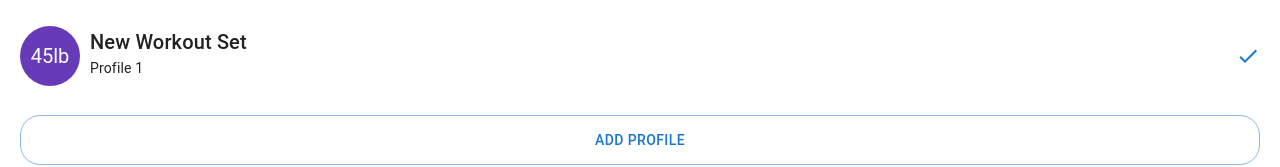
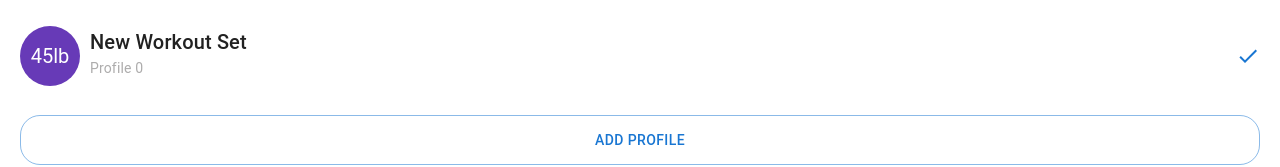
Before and after one commit to philliplam8/barbell-calculator, a React (Create React App) app: page / in a window 1280 px wide. Both pictures are taken after a click on the button 322 px from the left and 90 px from the top of the page. Shown: the part 554-721 px from the top of the page. Built offline with nearby package versions, Linux system fonts and the light colour scheme.

Commit message:
fix: after deleting and refreshing, profile does not match localStorage (BC-46)

```diff
--- a/src/components/WeightProfileDrawer/MenuItem.css
+++ b/src/components/WeightProfileDrawer/MenuItem.css
@@ -22,6 +22,20 @@
 
 .menu--item-text {
     margin: 0px 10px;
+    /* display: flex; */
+    /* align-items: center; */
+}
+
+.menu--item-subtitle {
+    display: flex;
+    /* flex-direction: column; */
+    gap: 20px;
+    color: rgb(173, 172, 172);
+}
+
+.menu--chip {
+    display: flex;
+    justify-content: center;
 }
 
 .menu--item-icons {
--- a/src/components/WeightProfileDrawer/MenuItem.js
+++ b/src/components/WeightProfileDrawer/MenuItem.js
@@ -70,7 +70,7 @@ export default function MenuItem(props) {
         // Remove from context
         let updatedMenu = { ...menus }
         for (let i = 0; i < updatedMenu.menuItems.length; i++) {
-            if (updatedMenu.menuItems[i].key === props.profileNumber) {
+            if (updatedMenu.menuItems[i].key.slice(7) === props.profileNumber) {
                 updatedMenu.menuItems.splice(i, 1);
                 setMenus(updatedMenu);
             }
@@ -117,7 +117,10 @@ export default function MenuItem(props) {
 
                     <div className='menu--item-text'>
                         <Typography variant='h6'>{menuTitle}</Typography>
-                        <Typography variant='body2'>Profile {props.profileNumber}</Typography>
+                        <div className='menu--item-subtitle'>
+                            <Typography variant='body2'>Profile {props.profileNumber}</Typography>
+                            {/* <Typography variant='subtitle2'>Plates: {props.plateWeight}lb • Barbell: {props.barWeight}lb</Typography> */}
+                        </div>
                     </div>
 
                 </div>
--- a/src/components/WeightProfileDrawer/WeightProfileDrawer.js
+++ b/src/components/WeightProfileDrawer/WeightProfileDrawer.js
@@ -24,7 +24,7 @@ export default function WeightProfileDrawer() {
 
     return (
         <div>
-            <Tooltip title={'Switch Weight Profile (feature in progress!)'} enterTouchDelay={0} onClick={toggleDrawer(DRAWER_DIRECTION, true)}>
+            <Tooltip title={'Switch Weight Profile'} enterTouchDelay={0} onClick={toggleDrawer(DRAWER_DIRECTION, true)}>
                 <IconButton aria-label="menu" size="large">
                     <ExpandMoreIcon fontSize="inherit" />
                 </IconButton>
--- a/src/components/WeightProfileDrawer/WeightProfileMenu.js
+++ b/src/components/WeightProfileDrawer/WeightProfileMenu.js
@@ -13,7 +13,7 @@ import CloseIcon from '@mui/icons-material/Close';
 import Slide from '@mui/material/Slide';
 import './WeightProfileMenu.css';
 
-const TOOL_TIP_TEXT = 'Delete All Profiles'
+const TOOL_TIP_TEXT = 'Delete All Profiles';
 
 export default function WeightProfileMenu(props) {
     const { menusValue } = useContext(MenuContext);
@@ -26,10 +26,8 @@ export default function WeightProfileMenu(props) {
 
     const addMenuItemHandler = () => {
 
-        const localStorageLength = localStorage.length;
-        // const newProfileNumber = localStorageLength + 1;
         const menuLength = menus.menuItems.length;
-        const newProfileNumber = menus.menuItems[menuLength - 1].key + 1;
+        const newProfileNumber = parseInt(menus.menuItems[menuLength - 1].key.toString().slice(7)) + 1;
 
         // Add new default profile to localStorage
         let WEIGHT_PROFILE = { ...INITIAL_WEIGHT_PROFILE };
@@ -39,8 +37,8 @@ export default function WeightProfileMenu(props) {
 
         // Add new default profile to menu state context
         let updatedMenu = { ...menus };
-        updatedMenu.menuItems[localStorageLength] = {
-            key: newProfileNumber,
+        updatedMenu.menuItems[menuLength] = {
+            key: `profile${newProfileNumber}`,
             profileTitle: WEIGHT_PROFILE.profileTitle,
             weight: INITIAL_TOTAL_WEIGHT
         }
@@ -99,7 +97,9 @@ export default function WeightProfileMenu(props) {
                             menuItem={item.menuItem}
                             title={item.profileTitle}
                             totalWeight={item.weight}
-                            profileNumber={item.key}
+                            // barWeight={item.barWeight}
+                            // plateWeight={item.weight - item.barWeight}
+                            profileNumber={item.key.slice(7)}
                             toggleDrawer={props.toggleDrawer}
                             showDelete={deleteMode}
                         />
--- a/src/contexts/MenuContext.js
+++ b/src/contexts/MenuContext.js
@@ -6,9 +6,11 @@ const INITIAL_MENU_ITEMS = {
     menuItems:
         [
             {
-                key: 1,
+                key: 'profile0',
                 profileTitle: getEmoji() + INITIAL_WEIGHT_PROFILE.profileTitle,
                 weight: INITIAL_TOTAL_WEIGHT,
+                barWeight: INITIAL_WEIGHT_PROFILE.barWeight,
+                plateWeight: (INITIAL_TOTAL_WEIGHT - INITIAL_WEIGHT_PROFILE.barWeight)
             },
         ]
 }
@@ -19,34 +21,50 @@ export const MenuProvider = props => {
 
     // States
     const [menus, setMenus] = useState(() => {
-        const storage = localStorage.key(0);
+        // const storage = localStorage.key(0);
 
-        // If there is existing menu items in localStorage, load them into context
+        // // If there is existing menu items in localStorage, load them into context
+        // if (storage) {
+        //     let menuItems = [];
+        //     let updatedMenu = { menuItems };
+
+        //     // parse each key value
+        //     for (let i = localStorage.length - 1; i >= 0; i--) {
+        //         const localStorageKey = localStorage.key(i);
+        //         console.log({ localStorageKey })
+        //         const localStorageValue = JSON.parse(localStorage.getItem(localStorageKey));
+
+        //         const plateWeight = localStorageValue.totalWeight - localStorageValue.barWeight;
+
+        //         // extract key, profileTitle, and totalWeight from key value
+        //         menuItems[localStorage.length - 1 - i] = {
+        //             // menuItems[i] = {
+        //             // TODO BC-46
+        //             // menuItems[parseInt((localStorageKey).slice(7))] = {
+        //             key: i + 1,
+        //             // key: parseInt((localStorageKey).slice(7)),
+        //             profileTitle: localStorageValue.profileTitle,
+        //             weight: localStorageValue.totalWeight,
+        //             barWeight: localStorageValue.barWeight,
+        //             plateWeight: plateWeight
+        //         }
+        //     }
+        //     return updatedMenu;
+        const storage = localStorage.getItem('menu');
         if (storage) {
-            let menuItems = [];
-            let updatedMenu = { menuItems };
-
-            // parse each key value
-            for (let i = 0; i < localStorage.length; i++) {
-                const localStorageKey = localStorage.key(i);
-                const localStorageValue = JSON.parse(localStorage.getItem(localStorageKey));
-
-                // extract key, profileTitle, and totalWeight from key value
-                menuItems[i] = {
-                // menuItems[parseInt((localStorageKey).slice(7))] = {
-                    key: i + 1,
-                    // key: parseInt((localStorageKey).slice(7)),
-                    profileTitle: localStorageValue.profileTitle,
-                    weight: localStorageValue.totalWeight
-                }
-            }
-
-            return updatedMenu;
+            const localStorageMenu = JSON.parse(storage);
+            return localStorageMenu;
         }
         else {
             return INITIAL_MENU_ITEMS;
         }
     });
+
+    // Update localStorage when updating the details for the menu items
+    useEffect(() => {
+        const newMenu = { ...menus };
+        localStorage.setItem('menu', JSON.stringify(newMenu));
+    }, [menus])
 
     return (
         <MenuContext.Provider
--- a/src/contexts/WeightContext.js
+++ b/src/contexts/WeightContext.js
@@ -4,7 +4,7 @@ import React, { useState, createContext, useEffect } from 'react';
 const TITLE_DEFAULT = 'New Workout Set';
 const INTIIAL_BAR_WEIGHT = 45; // Most common barbell weight
 const INITIAL_PLATE_AMOUNT = 0;
-const INITIAL_PROFILE_NAME = 'profile1';
+const INITIAL_PROFILE_NAME = 'profile0';
 export const INITIAL_TOTAL_WEIGHT = INTIIAL_BAR_WEIGHT;
 
 export const INITIAL_WEIGHT_PROFILE = {
```
